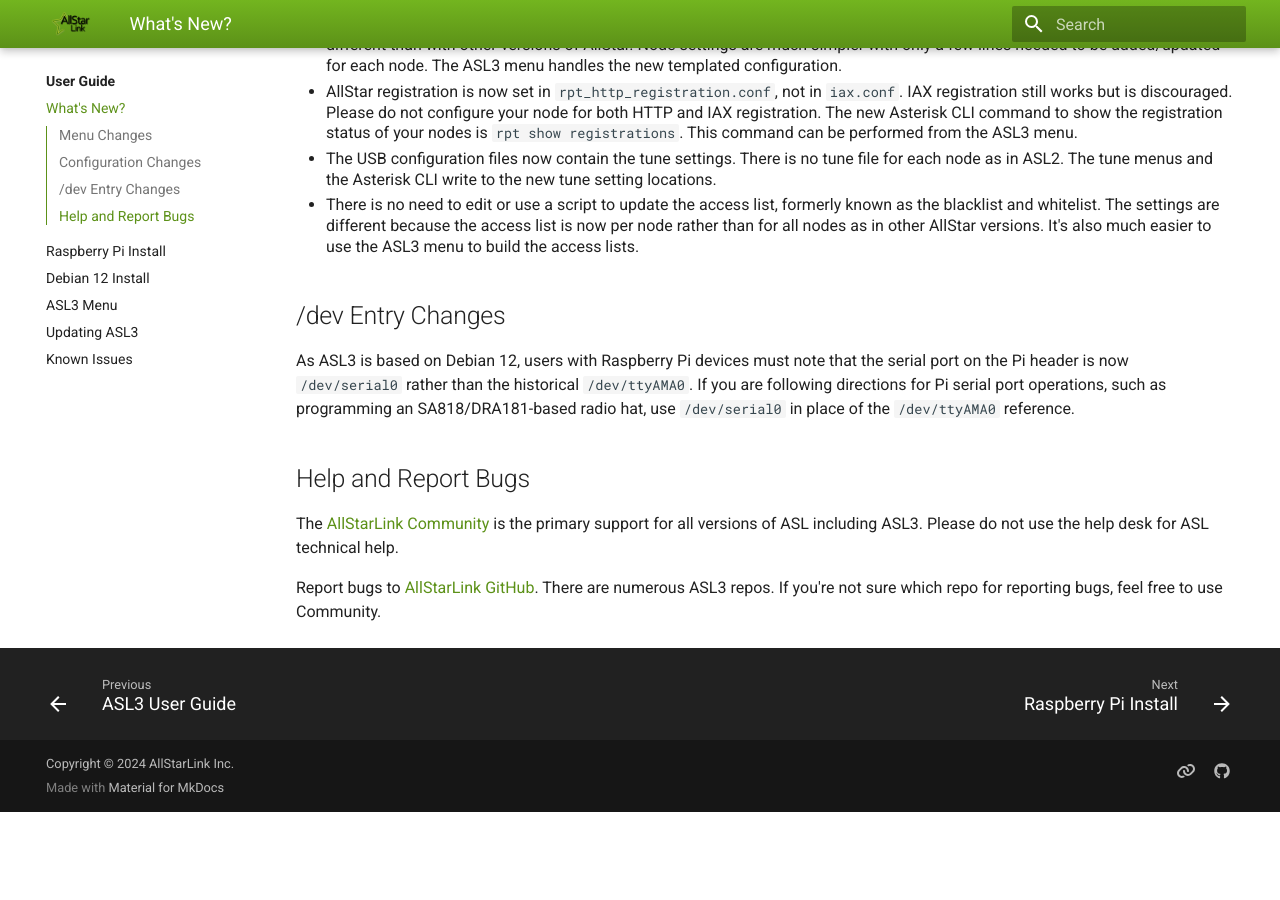
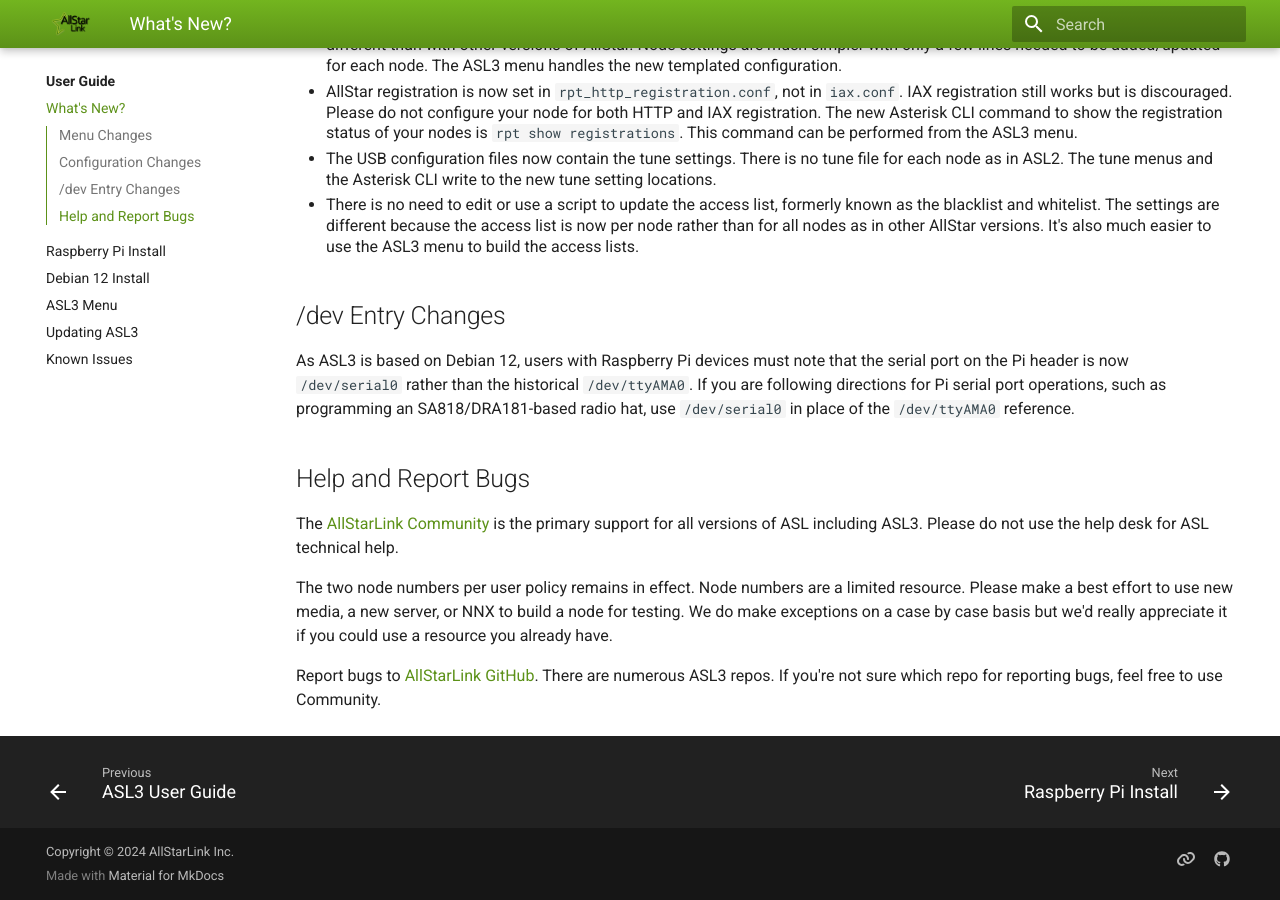
Before and after one commit to AllStarLink/ASL3-Manual, an MkDocs documentation site: the page built from docs/user-guide/whats-new.md, in a window 1280 px wide and 900 px high, scrolled down 1099 px. Built offline with MkDocs 1.6.1 and Material for MkDocs 9.7.7, drawn with Linux system fonts in a browser that asks for light colours; before the commit the page ends 1911 px from its top, so only the background shows below that.

Commit message:
Add mention of 2 node number policy.

```diff
--- a/docs/user-guide/whats-new.md
+++ b/docs/user-guide/whats-new.md
@@ -46,4 +46,6 @@
 
 The [AllStarLink Community](https://community.allstarlink.org/) is the primary support for all versions of ASL including ASL3. Please do not use the help desk for ASL technical help.
 
+The two node numbers per user policy remains in effect. Node numbers are a limited resource. Please make a best effort to use new media, a new server, or NNX to build a node for testing. We do make exceptions on a case by case basis but we'd really appreciate it if you could use a resource you already have.
+
 Report bugs to [AllStarLink GitHub](https://github.com/AllStarLink). There are numerous ASL3 repos. If you're not sure which repo for reporting bugs, feel free to use Community.
```
